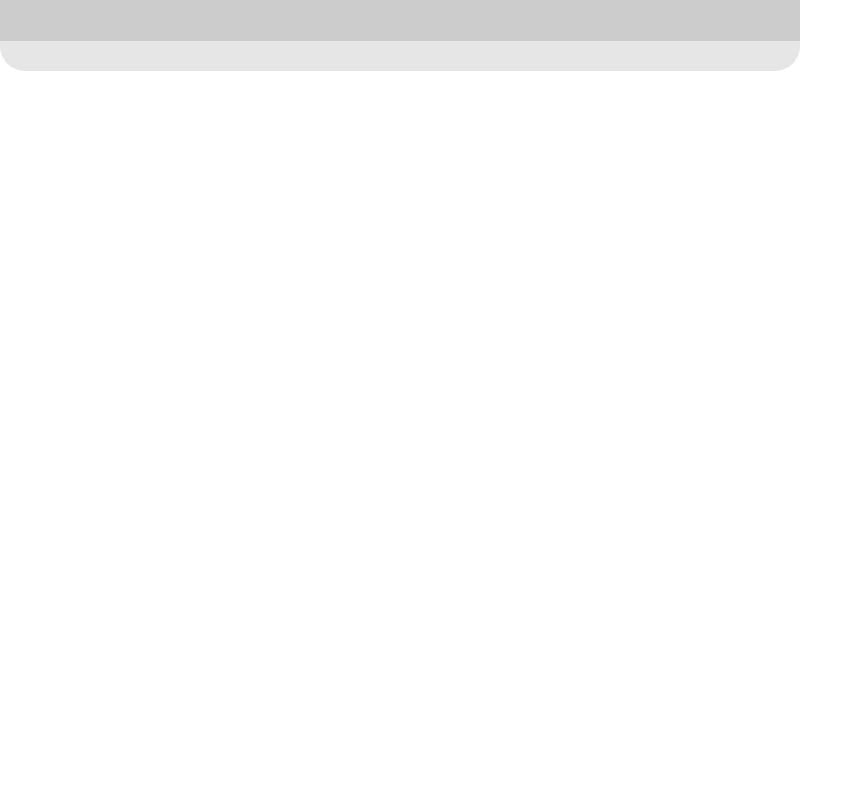
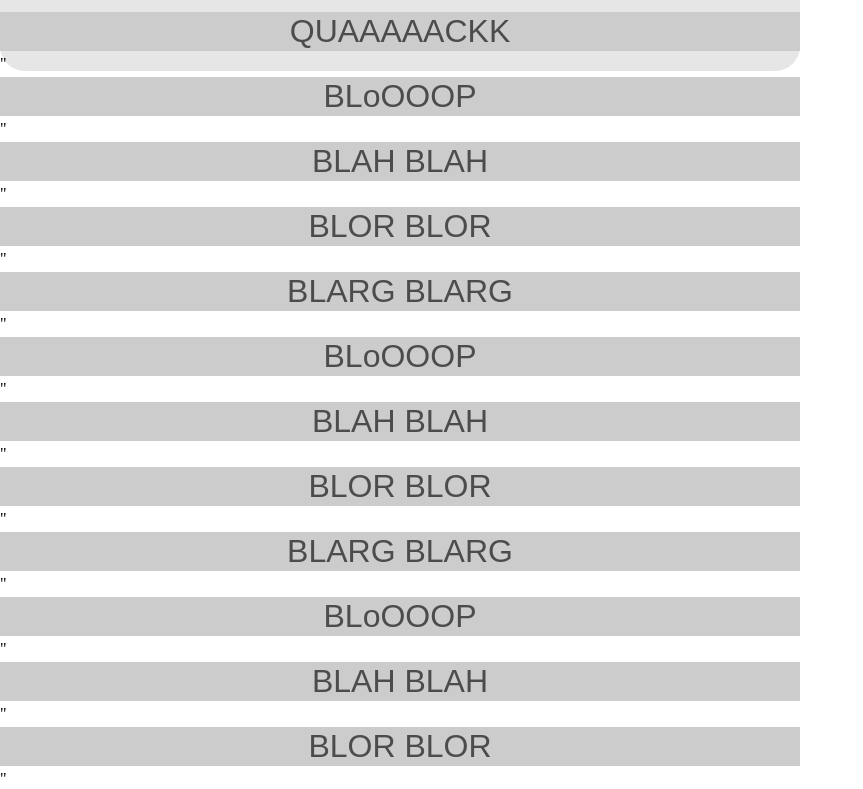
Before and after one commit to RaptorCentauri/Trivia-Game, a plain HTML site: page index.html in a window 1280 px wide. Shown: the part 729-1518 px from the top of the page, without its empty margins (0-863 px from the left). Before the commit the page ends 800 px from the top, so only its background shows below. Drawn offline with nearby package versions, Linux system fonts and the light colour scheme.

Commit message:
Update Files

```diff
--- a/assets/css/style.css
+++ b/assets/css/style.css
@@ -51,6 +51,7 @@
 		justify-self: center;
 		font-size: 300%;
 		color: #4C4C4C;
+		background-color: none;
 	}
 /*==================================*/
 
--- a/assets/javascript/app.js
+++ b/assets/javascript/app.js
@@ -12,7 +12,18 @@
 //Questions
 //We will achieve this with objects and arrays
 triviaList = [{
+
 	question: "Question 1",
+	answers: {
+		correct: "Clark Kent",
+		answer2: "BLOR BLOR",
+		answer3: "BLARG BLARG",
+		answer4: "BLoOOOP"
+		}
+	},
+
+	{
+	question: "Question 2",
 	answers: {
 		correct: "BLAH BLAH",
 		answer2: "BLOR BLOR",
@@ -21,50 +32,158 @@ triviaList = [{
 		}
 	},
 
- // question: "Question 2",
-	// answers: [{
-	// 	correct: "BLAH BLAH",
-	// 	answer2: "BLOR BLOR",
-	// 	answer3: "BLARG BLARG"
-	// 	}]
-	// },
+	{
+	question: "Question 3",
+	answers: {
+		correct: "BLAH BLAH",
+		answer2: "BLOR BLOR",
+		answer3: "QUAAAAACKK",
+		answer4: "BLoOOOP"
+		}
+	},
 
-]
+	{
+	question: "Question 4",
+	answers: {
+		correct: "BLAH BLAH",
+		answer2: "BLOR BLOR",
+		answer3: "BLARG BLARG",
+		answer4: "BLoOOOP"
+		}
+	},
+
+	{
+	question: "Question 5",
+	answers: {
+		correct: "BLAH BLAH",
+		answer2: "BLOR BLOR",
+		answer3: "BLARG BLARG",
+		answer4: "BLoOOOP"
+		}
+	},
+
+	{
+	question: "Question 6",
+	answers: {
+		correct: "BLAH BLAH",
+		answer2: "BLOR BLOR",
+		answer3: "BLARG BLARG",
+		answer4: "BLoOOOP"
+		}
+	},
+
+	{
+	question: "Question 7",
+	answers: {
+		correct: "BLAH BLAH",
+		answer2: "BLOR BLOR",
+		answer3: "BLARG BLARG",
+		answer4: "BLoOOOP"
+		}
+	},
+
+	{
+	question: "Question 8",
+	answers: {
+		correct: "BLAH BLAH",
+		answer2: "BLOR BLOR",
+		answer3: "BLARG BLARG",
+		answer4: "BLoOOOP"
+		}
+	},
+
+	{
+	question: "Question 9",
+	answers: {
+		correct: "BLAH BLAH",
+		answer2: "BLOR BLOR",
+		answer3: "BLARG BLARG",
+		answer4: "BLoOOOP"
+		}
+	},
+
+	{
+	question: "Question 10",
+	answers: {
+		correct: "BLAH BLAH",
+		answer2: "BLOR BLOR",
+		answer3: "BLARG BLARG",
+		answer4: "BLoOOOP"
+		}
+	},
+];
 
 
 
 
+function buildQuestion(i){
+	$(".question").html(triviaList[i].question);
 
-// for key in triviaList[i].answers
-
-
-
-//Put the question in the title
-$(".question").html(triviaList[0].question);
-
-
-//creates the answer buttons
-for (i=0; i< triviaList.length; i++){
-			// console.log("hellow world parent");
+		console.log(`turn: ${i}`);
 
 		for (key in triviaList[i].answers){
-		$(".front").append("<button class='button' data-choice_id=" + key + "><span class='answer'  >" + triviaList[i].answers[key] + "</span></button>");
-		// $(".answers").attr("data-answer_id", key);
-	}
+			$(".front").append(`<button class="button" data-choice_id="${key}"><span class='answer'>${triviaList[i].answers[key]}</span></button>"`);
 
 		}
 
 
 		$(".button").on("click", function(){
 
-	// console.log(this);
-
 			if($(this).data("choice_id") === "correct"){
 				console.log("YAYA!!!!");
+				$(".result").html("Correct!");
+				$(".answerBack").html("The answer was " + triviaList[i].answers.correct + "!");
+				// $(".card").toggleClass("flip");
+
+
+			}
+
+			else{
+				console.log("NONONONONON!");
+				$(".result").html("Wrong!");
+				console.log(triviaList[i].answers.correct);
+				$(".answerBack").html("The answer was " + triviaList[i].answers.correct + "!");
+				// $(".card").toggleClass("flip");
+			}
+		});
+
+		// setTimeout(function(){$(".card").toggleClass("flip");}, 1000*3);
+};
+
+
+
+
+function flip(){
+	console.log(`flip: ${i}`);
+	$(".card").toggleClass("flip");
+	setTimeout(flipBack, 1000*5);
+}
+
+function flipBack(){
+	console.log(`flipBack: ${i}`);
+	$(".front").html("");
 	$(".card").toggleClass("flip");
 }
 
-	else{
-		console.log("NONONONONON!")
+
+
+
+
+function playGame(i){
+	console.log(`PlayGame: ${i}`);
+	buildQuestion(i);
+	setTimeout(flip, 1000*5);
 }
-});
+
+for (i=0; i<triviaList.length; i++){
+	playGame(i);
+}
+
+
+
+// setTimeout(function(){
+// 	alert("Work damnit");
+// }, 1000* 2);
+
+
+// gameTimer();
--- a/index.html
+++ b/index.html
@@ -11,11 +11,11 @@
 	<div class="card">
 		<div class="front">
 
-			<h1 class="title"><span class="question">Who is Superman?</span></h1>
+			<h1 class="title"><span class="question"></span></h1>
 		</div>
 		<div class="back">
 			<h1 class="title"><span class="result">Result</span></h1>
-			<h3 class="correctAnswer"><span class="answer">Correct Answer</span></h3> <!-- This will always be the correct answer -->
+			<h3 class="correctAnswer"><span class="answerBack"></span></h3> <!-- This will always be the correct answer -->
 		</div>
 	</div>
 <!-- </div> -->
```
Lines whose indentation alone changed are shown as unchanged.
